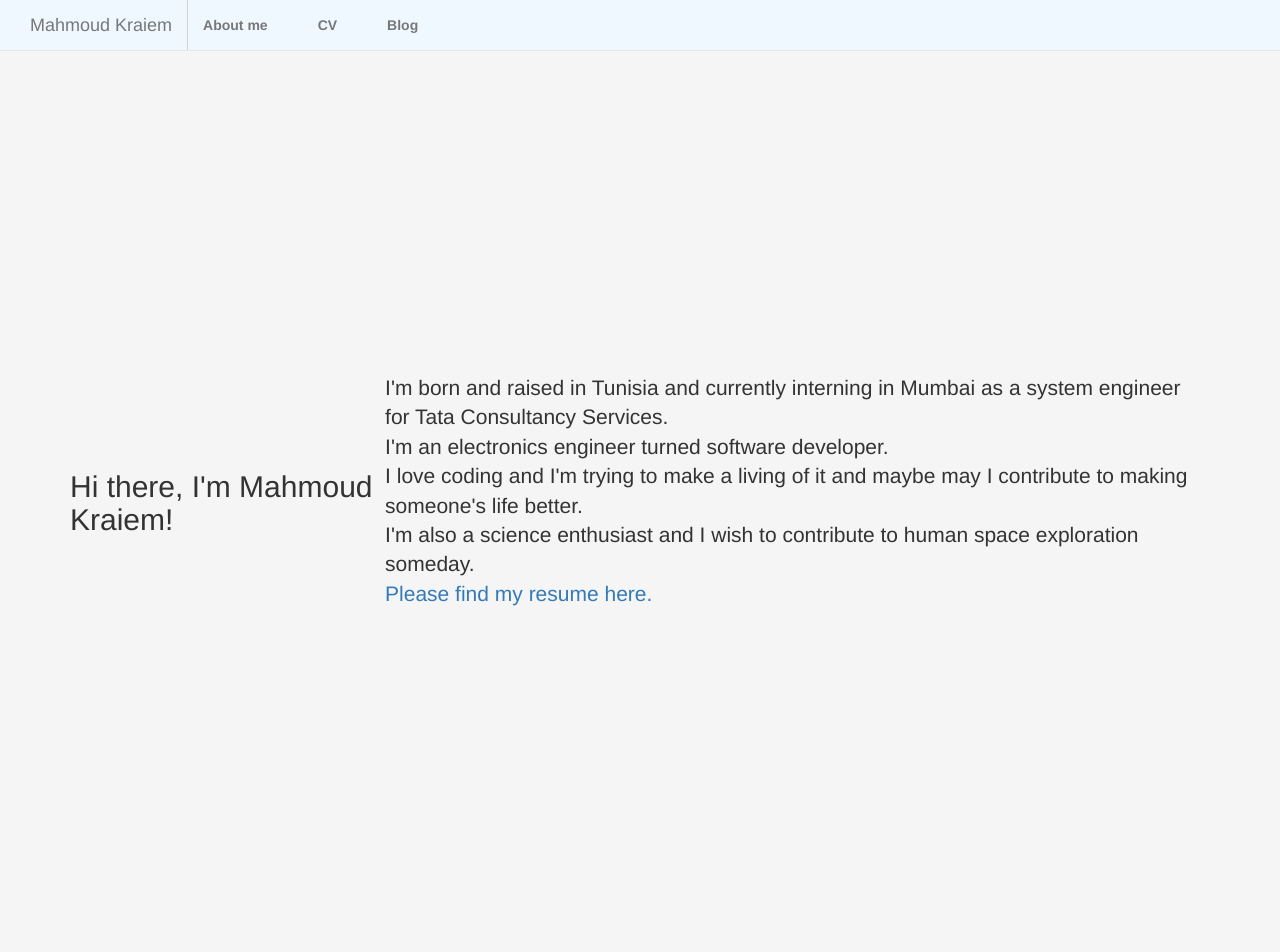
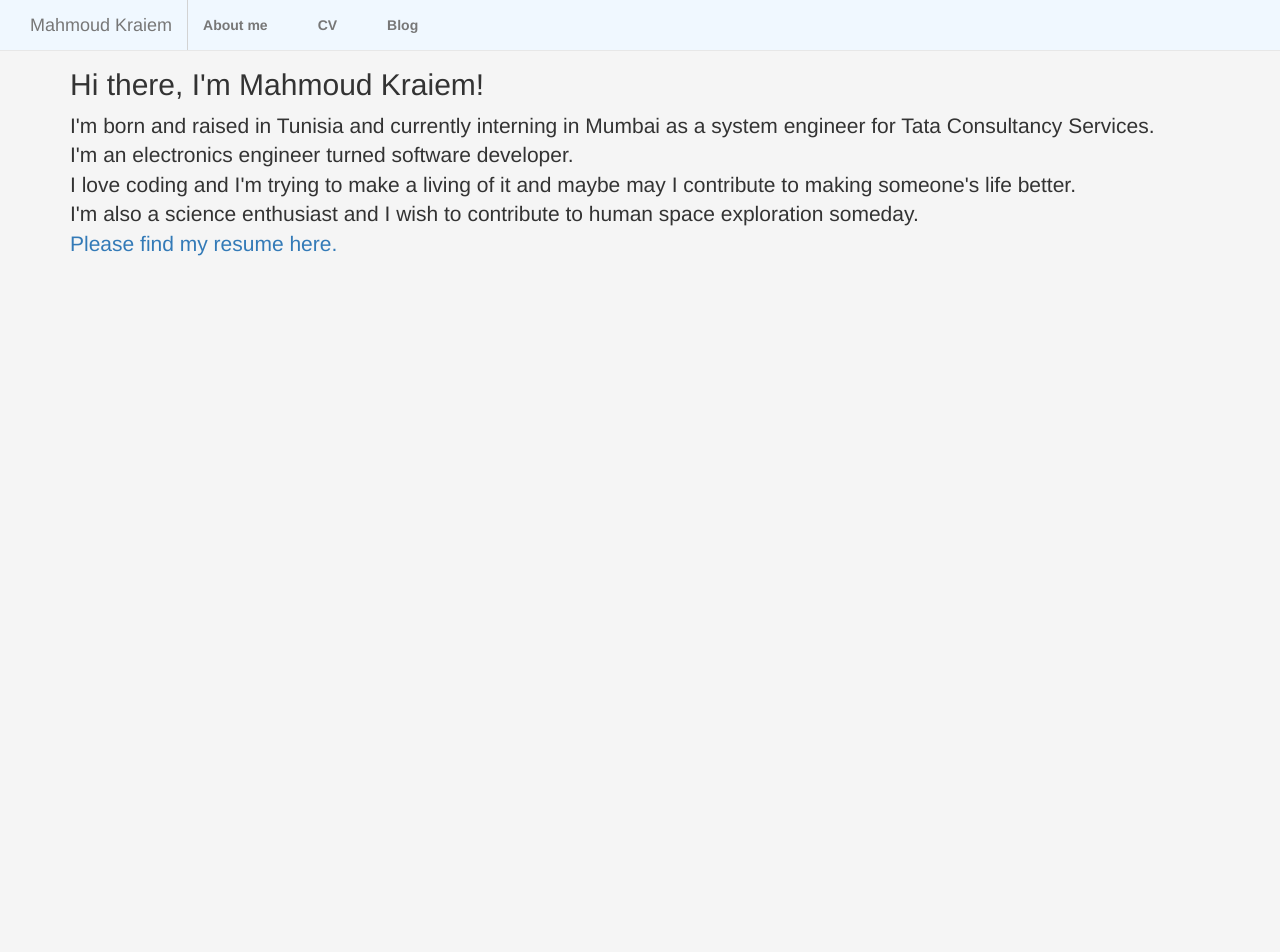
Before and after one commit to breebchi/breebchi.github.io, a Jekyll site: the page built from about/index.html, in a window 1280 px wide and 1400 px high. Shown: the top 952 px of the window. Built offline with Jekyll 4.4.1, drawn with Linux system fonts in a browser that asks for light colours; nearby versions of some CDN libraries.

Commit message:
Update main.css

```diff
--- a/css/main.css
+++ b/css/main.css
@@ -45,9 +45,7 @@ ul.posts li {
 
 div.full-page {
    width:100%;
-    height:100%;
-    display: flex;
-  align-items: center;
+
 }
 
 
```
